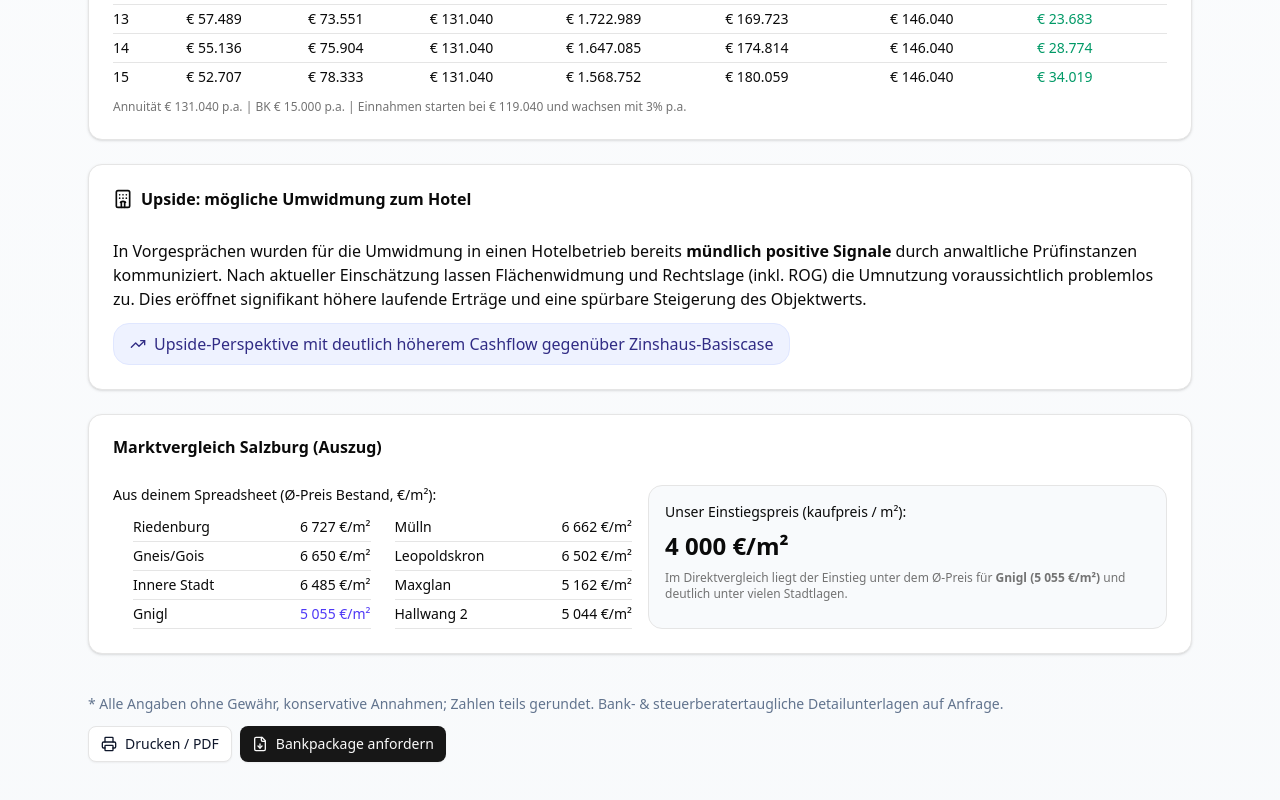
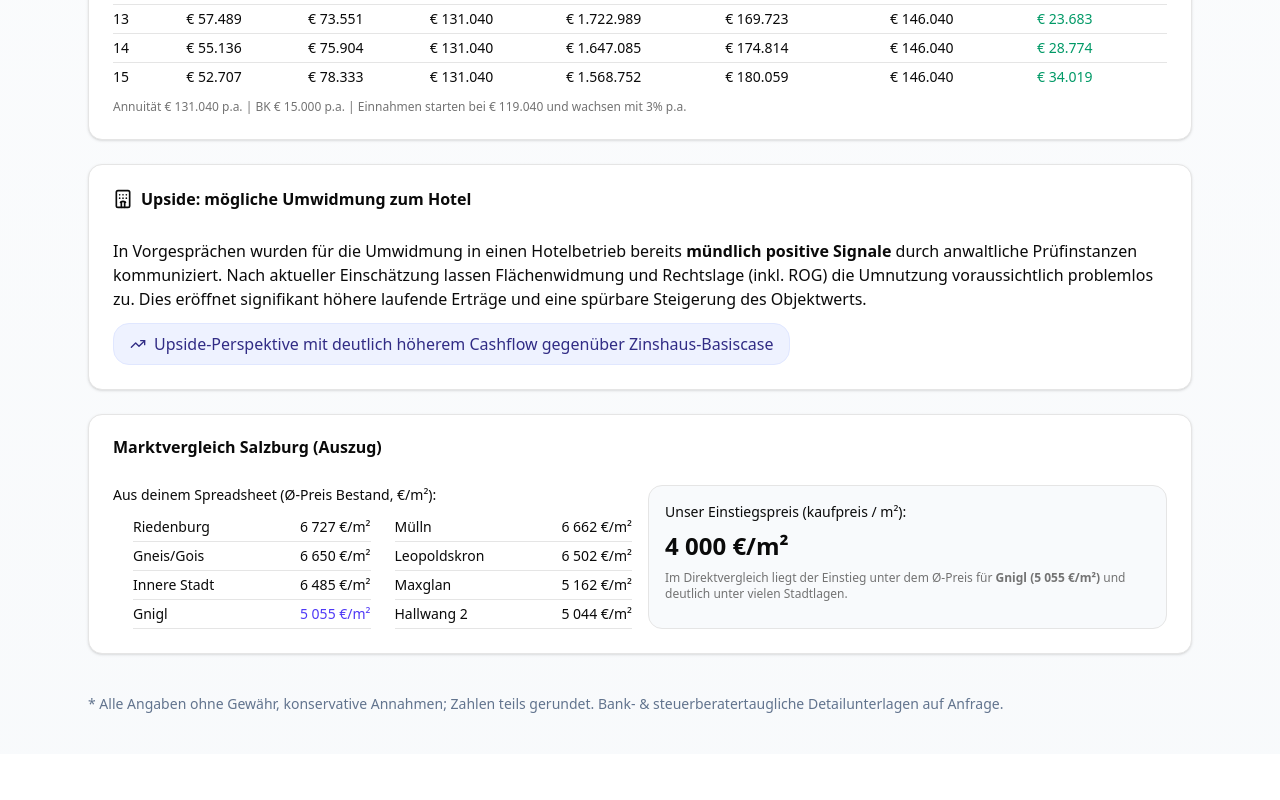
Before and after one commit to maximilian-invest/hoelzl-lb33, a Next.js app: page / in a window 1280 px wide. Shown: the part 2280-3080 px from the top of the page. After the commit the page ends 3034 px from the top, so only its background shows below. Built offline with nearby package versions, Linux system fonts and the light colour scheme.

Commit message:
feat: update page.tsx

```diff
--- a/src/app/page.tsx
+++ b/src/app/page.tsx
@@ -586,12 +586,6 @@ export default function InvestmentCaseLB33() {
         <div className="text-sm text-slate-500">
           * Alle Angaben ohne Gewähr, konservative Annahmen; Zahlen teils gerundet. Bank- & steuerberatertaugliche Detailunterlagen auf Anfrage.
         </div>
-        <div className="flex gap-2">
-          <Button variant="outline" onClick={() => window.print()} className="gap-2"><Printer className="w-4 h-4" /> Drucken / PDF</Button>
-          <a href="#" onClick={(e) => { e.preventDefault(); alert("Bankpackage auf Anfrage – inkl. Excel & Detailmemo."); }}>
-            <Button className="gap-2"><FileDown className="w-4 h-4" /> Bankpackage anfordern</Button>
-          </a>
-        </div>
       </section>
     </div>
   );
```
